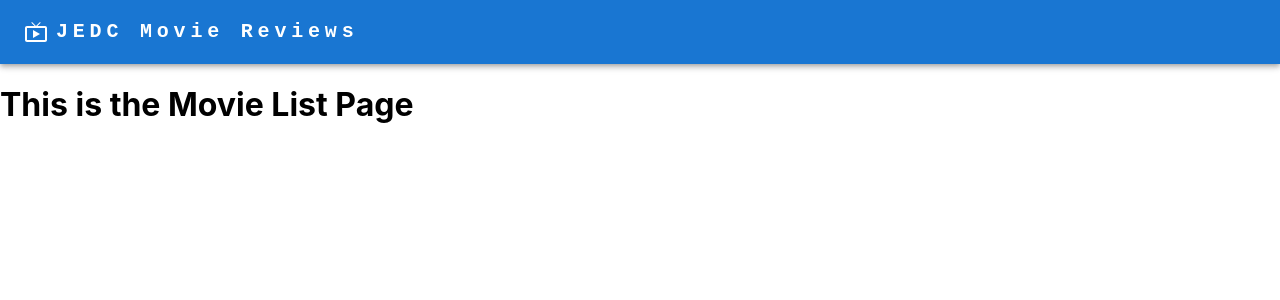
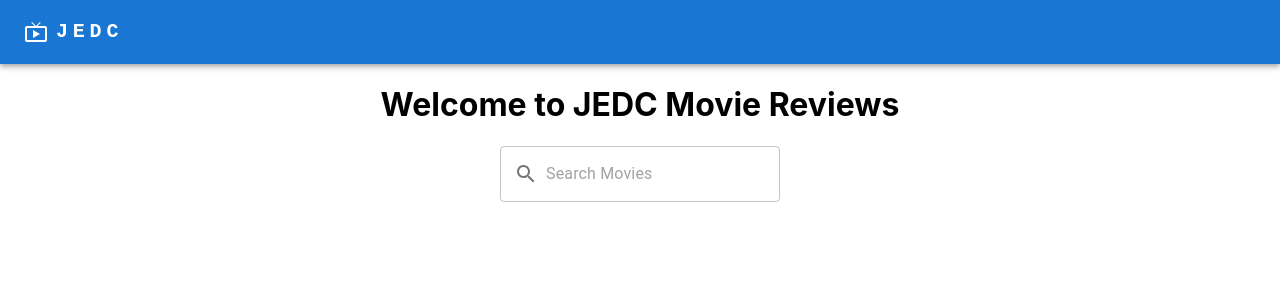
Before and after one commit to daltontewanger/milestone-2, a React (Create React App) app: page / in a window 1280 px wide. Shown: the top 300 px of the page. Built offline with nearby package versions, Linux system fonts and the light colour scheme; the HTML template or start-up script is replaced by a standard one.

Commit message:
consolidated search and movie list functions

```diff
--- a/src/Components/MovieList.js
+++ b/src/Components/MovieList.js
@@ -1,9 +1,30 @@
+// import { TextField, InputAdornment, Box } from '@mui/material';
+// import { Search } from '@mui/icons-material';
+import SearchForm from './SearchForm';
+
 function MovieList() {
+
+
+
     return (
-      <div>
-        <h1>This is the Movie List Page</h1>
-      </div>
+        <div>
+            <h1 align="center">Welcome to JEDC Movie Reviews</h1>
+            {/* <Box display="flex" justifyContent="center" height="100vh">
+                <TextField
+                    variant="outlined"
+                    placeholder="Search Movies"
+                    InputProps={{
+                        startAdornment: (
+                            <InputAdornment position="start">
+                                <Search />
+                            </InputAdornment>
+                        ),
+                    }}
+                />
+            </Box> */}
+            <SearchForm />
+        </div>
     );
-  }
+};
 
 export default MovieList;
--- a/src/Components/Navbar.js
+++ b/src/Components/Navbar.js
@@ -27,7 +27,7 @@ function Navbar() {
                             textDecoration: 'none',
                         }}
                     >
-                        JEDC Movie Reviews
+                        JEDC
                     </Typography>
                     <LiveTvIcon sx={{ display: { xs: 'flex', md: 'none' }, mr: 1 }} />
                     <Typography
@@ -46,7 +46,7 @@ function Navbar() {
                             textDecoration: 'none',
                         }}
                     >
-                        JEDC Movie Reviews
+                        JEDC
                     </Typography>
                     {/* <Box sx={{ flexGrow: 1, display: { xs: 'none', md: 'flex' } }}>
                         <Button sx={{ my: 2, color: 'white', display: 'block' }} href={'/'} onClick={handleCloseNavMenu}>Movies</Button>
--- a/src/Components/SearchForm.js
+++ b/src/Components/SearchForm.js
@@ -1,4 +1,11 @@
 import React, { useState } from 'react';
+import { TextField, InputAdornment, Box } from '@mui/material';
+import { Search } from '@mui/icons-material';
+import Card from '@mui/material/Card';
+import CardContent from '@mui/material/CardContent';
+import CardMedia from '@mui/material/CardMedia';
+import Typography from '@mui/material/Typography';
+import { CardActionArea } from '@mui/material';
 
 const baseUrl = "https://movie-database-alternative.p.rapidapi.com/";
 const apiKey = process.env.REACT_APP_API_KEY;
@@ -26,14 +33,14 @@ const SearchForm = () => {
     }
   };
 
-  const handleSubmit = (e) => {
-    e.preventDefault();
-    fetchApiData(query);
-  };
+  // const handleSubmit = (e) => {
+  //   e.preventDefault();
+  //   fetchApiData(query);
+  // };
 
   return (
     <div>
-      <form onSubmit={handleSubmit}>
+      {/* <form onSubmit={handleSubmit}>
         <input
           type="text"
           value={query}
@@ -41,22 +48,49 @@ const SearchForm = () => {
           placeholder="Search movies..."
         />
         <button type="submit">Search</button>
-      </form>
+      </form> */}
+      <Box display="flex" justifyContent="center">
+        <TextField
+          variant="outlined"
+          placeholder="Search Movies"
+          onChange={(e) => setQuery(e.target.value)}
+          onKeyDown={(e) => { if (e.key === 'Enter') fetchApiData(query); }}
+          InputProps={{
+            startAdornment: (
+              <InputAdornment position="start">
+                <Search />
+              </InputAdornment>
+            ),
+          }}
+        />
+      </Box>
       {searchResults && searchResults.Search && (
         <div>
-          <h2>Search Results</h2>
-          <ul>
-            {searchResults.Search.map((movie) => (
-              <li key={movie.imdbID}>
-                <img src={movie.Poster} alt={movie.Title} />
-                <h3>{movie.Title}</h3>
-                <p>{movie.Year}</p>
-                <p>Type: {movie.Type}</p>
-              </li>
+          <div style={{ display: 'flex', flexWrap: 'wrap', justifyContent: 'space-around', marginTop: '50px' }}>
+            {searchResults.Search.map((movie, index) => (
+              <Card key={index} sx={{ maxWidth: 200, marginBottom: '20px' }}>
+                <CardActionArea>
+                  <CardMedia
+                    component="img"
+                    height="280"
+                    image={movie.Poster}
+                    alt={movie.Title}
+                  />
+                  <CardContent>
+                    <Typography gutterBottom variant="h6" component="div">
+                      {movie.Title}
+                    </Typography>
+                    <Typography variant="body2" color="text.secondary">
+                      {movie.Year}
+                    </Typography>
+                  </CardContent>
+                </CardActionArea>
+              </Card>
             ))}
-          </ul>
+          </div>
         </div>
       )}
+      {/* </Box> */}
     </div>
   );
 };
```
Also changed, not shown: 1 other file (tests, documents, lock files or other folders).
